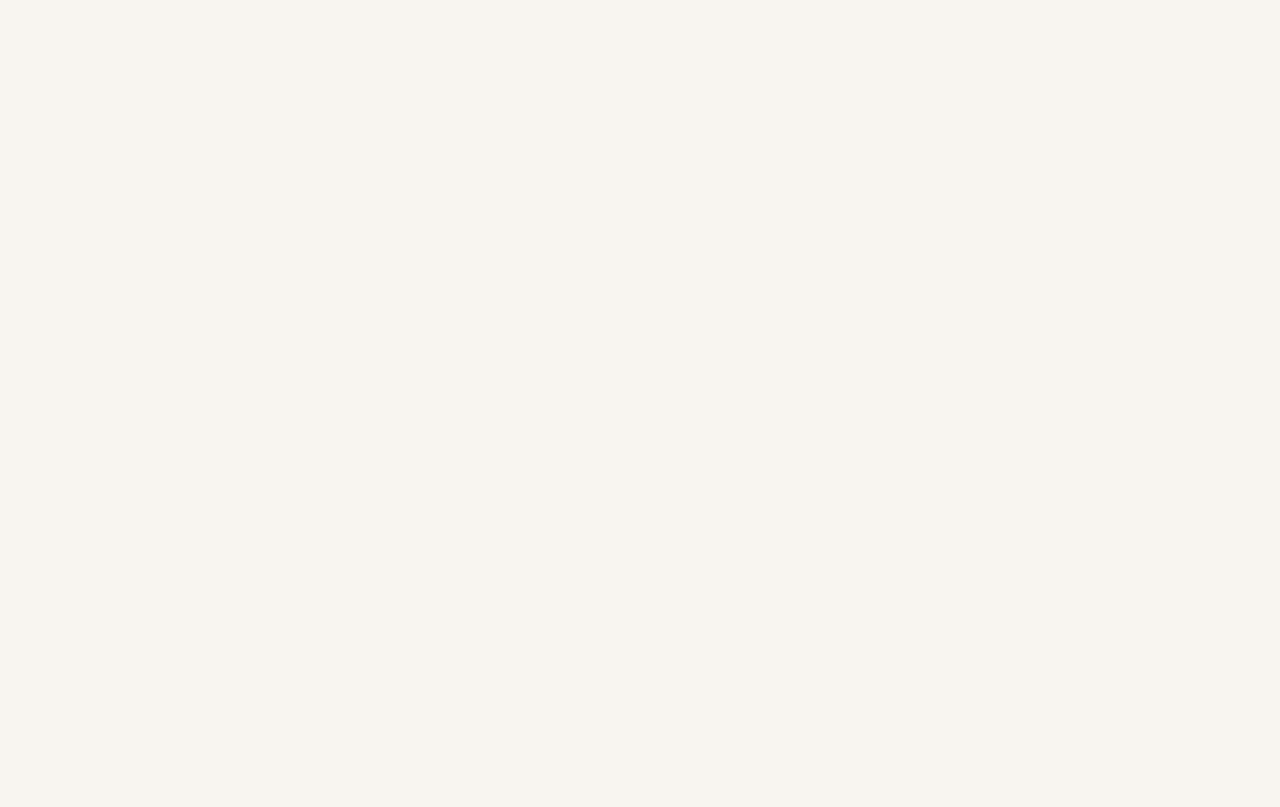
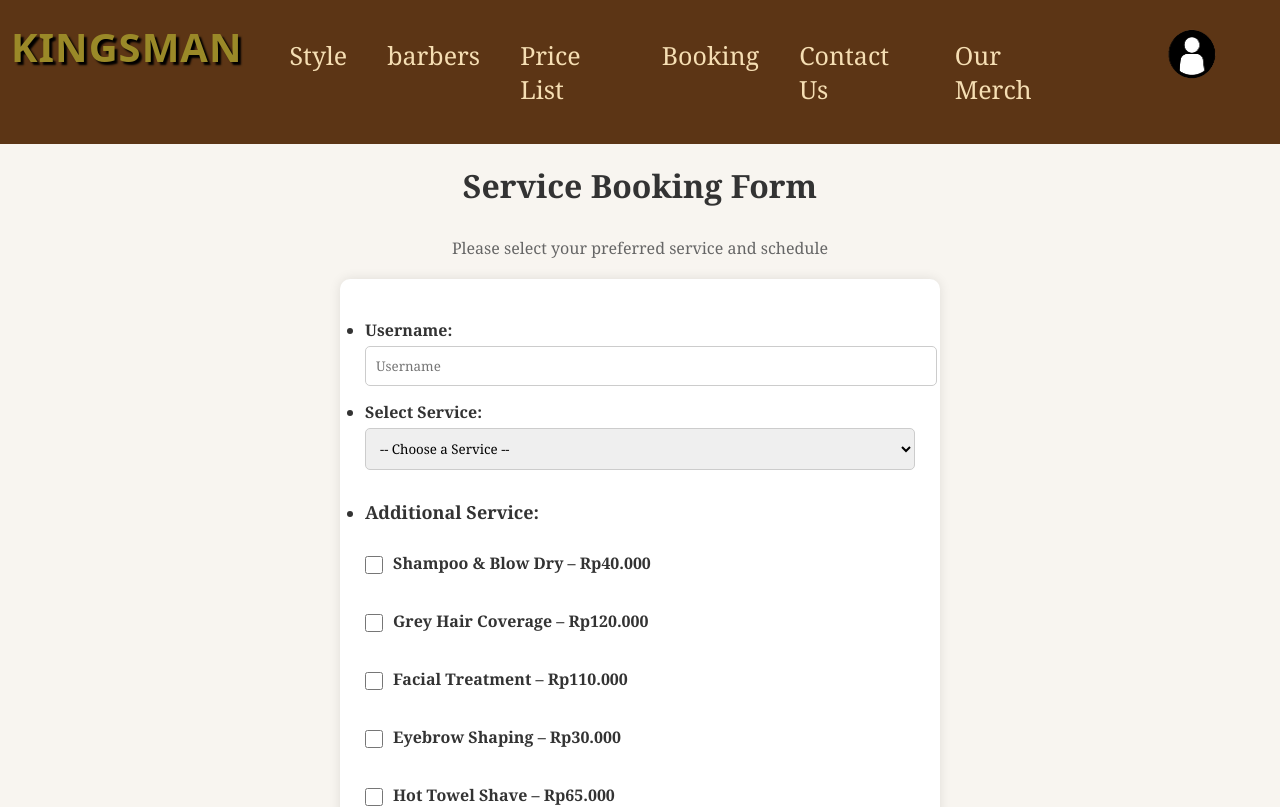
Before and after one commit to fadlanwpradana/belajar-react, a React (Create React App) app: page /booking in a window 1280 px wide. Before the commit this address had no page. Shown: the top 807 px of the page. Built offline with nearby package versions, Linux system fonts and the light colour scheme.

Commit message:
fix: padding booking

```diff
--- a/src/App.js
+++ b/src/App.js
@@ -6,9 +6,7 @@ import Homepage from "./pages/homepage/homepage";
 import Style from "./pages/styling/style";
 import Pricelist from "./pages/pricelist/pricelist";
 import Barbers from "./pages/barbers/barbers";
-// import Booking from "./pages/booking/booking";
-
-// import Barbers from "./pages/barbers/barbers";
+import Booking from "./pages/booking/booking";
 
 function App() {
   return (
@@ -34,6 +32,7 @@ function App() {
           <Route path="/style" element={<Style />} />
           <Route path="/pricelist" element={<Pricelist />} />
           <Route path="/barber" element={<Barbers />} />
+          <Route path="/booking" element={<Booking />} />
 
           <Route path="/contactus" element={<ContactUs />} />
         </Routes>
--- a/src/style/booking.css
+++ b/src/style/booking.css
@@ -3,7 +3,7 @@ body {
   background-color: #f8f5f0;
   color: #333;
   margin: 0;
-  padding: 20px;
+  /* padding: 20px; */
 }
 
 h1 {
```
